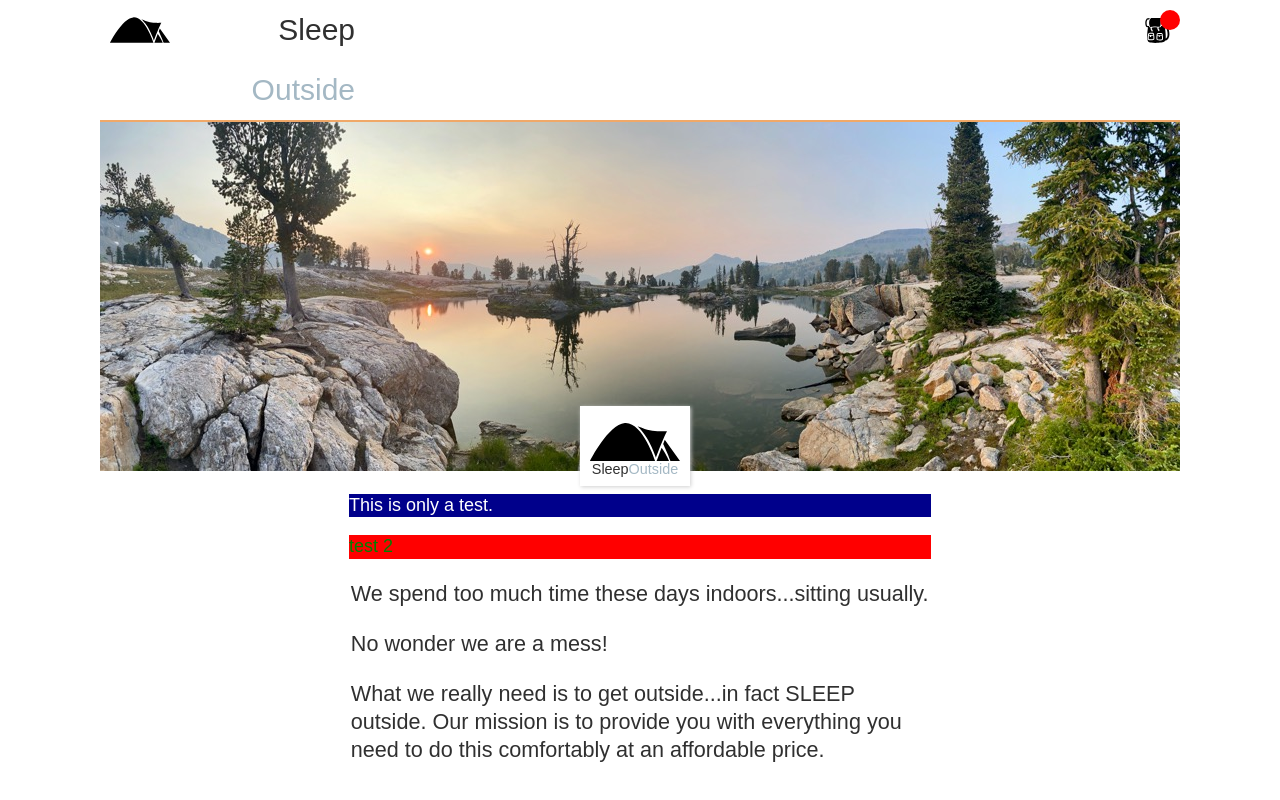
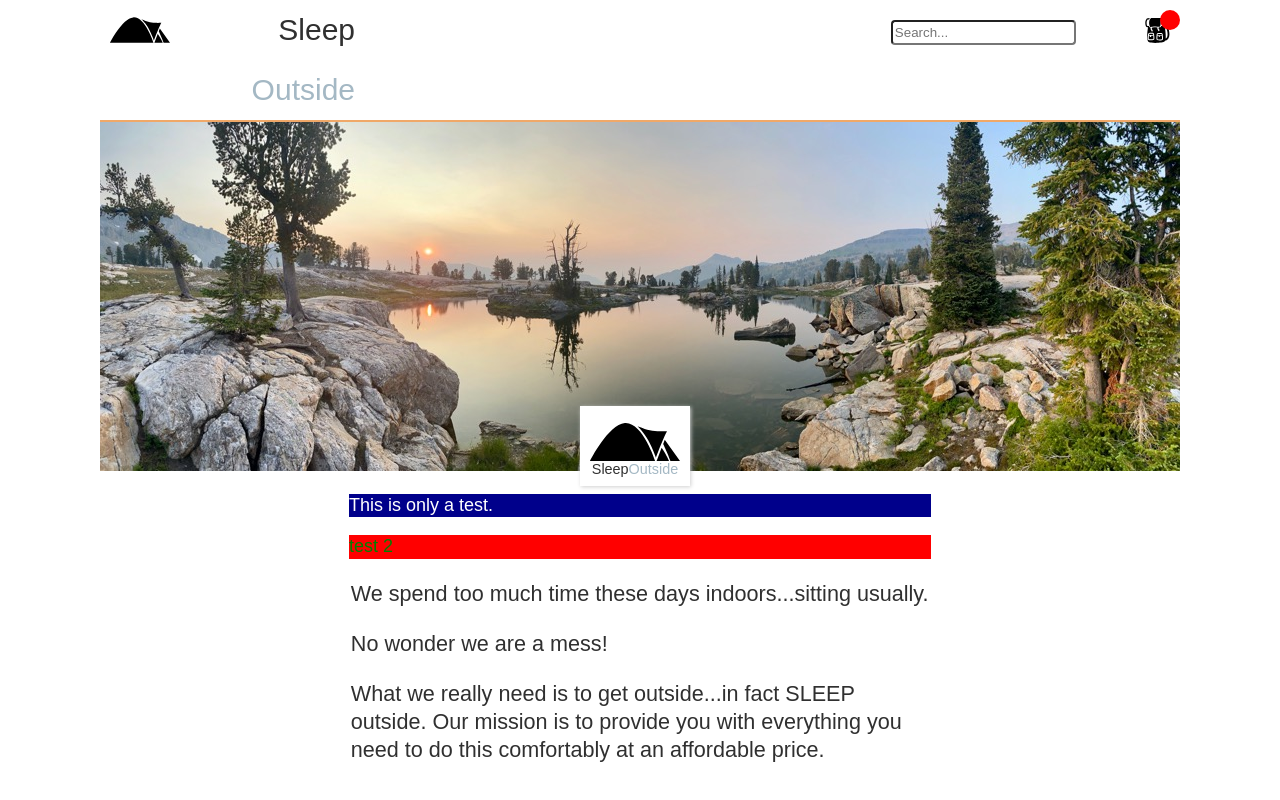
Before and after one commit to swordgeo/Team15-WDD330-2023, a website: page src/index.html in a window 1280 px wide. Shown: the top 800 px of the page. Drawn offline with Linux system fonts and the light colour scheme.

Commit message:
updating search with header

```diff
--- a/src/index.html
+++ b/src/index.html
@@ -7,6 +7,7 @@
     <link rel="stylesheet" href="/css/style.css" />
     <script src="js/main.js" type="module"></script>
     <script src="js/cart-count.js" type="module"></script>
+    <script src="js/search.js" type="module"></script>
 
 
   </head>
--- a/src/js/search.js
+++ b/src/js/search.js
@@ -1,24 +1,40 @@
+export function mySearchFunction() {
+
+    //console.log("I was clicked.")//This is for testing purposes.
 
 
-// function mySearchFunction() {
 
-//      //console.log("I was clicked.")//This is for testing purposes.
+       let input, filter, ul, li, a, i;
+       input = document.getElementById("searchBar");
+       filter = input.value.toUpperCase();
+       ul = document.getElementById("mySearch");
+       input.addEventListener("change", () =>{
+           alert("I was clicked...")
+           const serchParm = input.value;
+           console.log(serchParm)
+           li = ul.getElementsByTagName("li");
+       for (i = 0; i< li.length; i++) {
+           a = li[i].getElementsByTagName("a")[0];
+           if (a.innerHTML.toUpperCase().indexOf(serchParm.toUpperCase()) > - 1) {
+               li[i].style.display = "";
+           } else {
+               li[i].style.display = "none";
+           }
 
+       }
+       });
 
-//         let input, filter, ul, li, a, i;
-//         input = document.getElementById("searchBar");
-//         filter = input.value.toUpperCase();
-//         ul = document.getElementById("mySearch");
-//         li = ul.getElementsByTagName("li");
-//         for (i = 0; i< li.length; i++) {
-//             a = li[i].getElementsByTagName("a")[0];
-//             if (a.innerHTML.toUpperCase().indexOf(filter) > - 1) {
-//                 li[i].style.display = "";
-//             } else {
-//                 li[i].style.display = "none";
-//             }
+       // li = ul.getElementsByTagName("li");
+       // for (i = 0; i< li.length; i++) {
+       //     a = li[i].getElementsByTagName("a")[0];
+       //     if (a.innerHTML.toUpperCase().indexOf(filter) > - 1) {
+       //         li[i].style.display = "";
+       //     } else {
+       //         li[i].style.display = "none";
+       //     }
+       //     console.log(i);
 
-//         }
-// }
+       // }
+}
 
-// mySearchFunction();
+mySearchFunction();
--- a/src/partials/header.html
+++ b/src/partials/header.html
@@ -6,9 +6,9 @@
     <span class="highlight">Outside</span>
   </a>
 </div>
-<!-- <div class="search" >
-  <input type="search" id="searchBar" onkeyup="mySearchFunction()" placeholder="Search..." title="Type in a category">
-</div> -->
+<div class="search" >
+  <input type="search" id="searchBar" onkeyup="mySearchFunction()" onblur="mySearchFunction()" placeholder="Search..." title="Type in a category">
+</div>
 
 <div class="cart">
   <a href="../cart/index.html">
```
